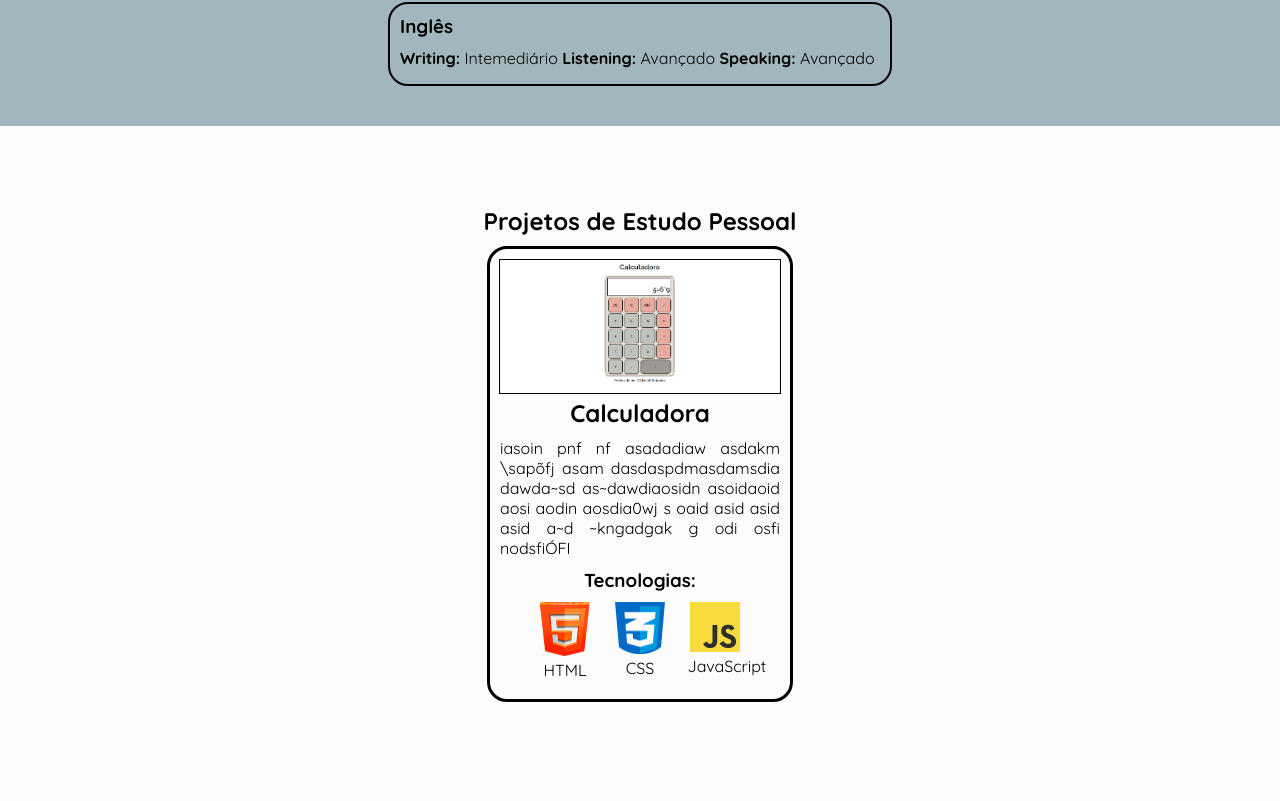
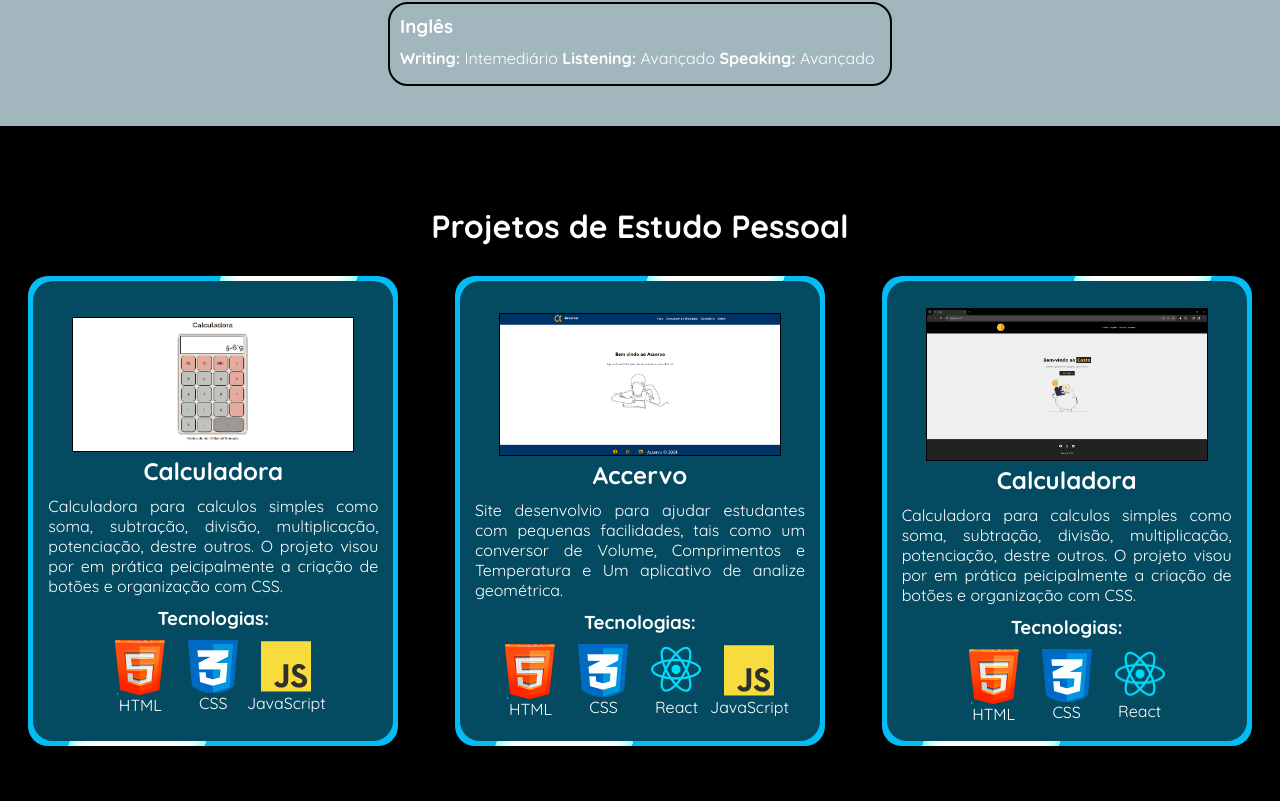
Before and after one commit to daniel-trindade/portfolio, a React (Create React App) app: page / in a window 1280 px wide. Shown: the part 2319-3120 px from the top of the page. Built offline with nearby package versions, Linux system fonts and the light colour scheme; a web font is replaced by a local one.

Commit message:
primeira Finalização

```diff
--- a/src/components/NavBar.jsx
+++ b/src/components/NavBar.jsx
@@ -1,6 +1,6 @@
 import styles from './NavBar.module.css'
 
-const NavBar = ({anchor}) =>{
+const NavBar = () =>{
   return(
     <nav className={styles.navBar}>
       <ul>
--- a/src/components/NavBar.module.css
+++ b/src/components/NavBar.module.css
@@ -50,12 +50,6 @@
   box-shadow: inset 0 0 32px #14fff1, 0 0 32px #14fff1;
 }
 
-.progress{
-  color: #fff;
-  font-size: 50pt;
-  text-shadow: 0 0 10px #03bcf4;
-}
-
 @keyframes progress{
   from{
     scale: 0 1;
--- a/src/components/ProjectBox.jsx
+++ b/src/components/ProjectBox.jsx
@@ -5,7 +5,8 @@ import ImgCall from './ImgCall'
 const ProjectBox = ({img, title, description, techs}) => {
 
   return(
-    <div className={styles.slideContainer}>
+    <div className={styles.container}>
+      <div className={styles.content}>
         <img src={img} alt="Imagem de capa do projeto" />
         <h2>{title}</h2>
         <p>{description}</p>
@@ -19,6 +20,7 @@ const ProjectBox = ({img, title, description, techs}) => {
           ))}
         </ul>
       </div>
+    </div>
   )
 }
 
--- a/src/components/ProjectBox.module.css
+++ b/src/components/ProjectBox.module.css
@@ -1,17 +1,46 @@
-.slideContainer{
-  width: 300px;
+.container{
+  width: 350px;
   height: 450px;
-  border: 3px solid black;
+  padding: 10px;
   border-radius: 20px;
+  background-color: #03bcf4;
+  overflow: hidden;
+  position: relative;
+  display: flex;
+  flex-direction: column;
+  align-items: center;
+  justify-content: center;
 }
 
-.slideContainer img{
+.container::before{
+  content: "";
+  width: 130px;
+  height: 140%;
+  background-color: #fff;
+  box-shadow: inset 0 0 20px #14fff1;
+  animation: animate 4s linear infinite;
+  position: absolute;
+}
+
+.container::after{
+  content: "";
+  inset: 5px;
+  background-color: rgb(4, 75, 97);
+  border-radius: 20px;
+  position: absolute;
+}
+
+.content{
+  z-index: 10;
+}
+
+.container img{
   width: 280px;
   margin-top: 10px;
   border: 1px solid black;
 }
 
-.slideContainer p{
+.container p{
   text-align: justify;
   padding: 10px;
 }
@@ -24,10 +53,24 @@
 }
 
 .listItem{
-  width: 55px;
+  width: 53px;
+  display: flex;
+  flex-direction: column;
+  align-items: center;
   margin: 0 10px;
 }
 
 .listItem :only-child{
   border: none;
 }
+
+
+
+@keyframes animate{
+  0%{
+    transform: rotate(0deg);
+  }
+  100%{
+    transform: rotate(360deg);
+  }
+}
--- a/src/components/Projects.jsx
+++ b/src/components/Projects.jsx
@@ -1,19 +1,38 @@
 import styles from './Projects.module.css'
 import ProjectBox from './ProjectBox'
-import costsImg from '../imgs/projs/calculadora/calculadora1.PNG'
+import calcImg from '../imgs/projs/calculadora/calculadora1.PNG'
+import costImg from '../imgs/projs/costs/costs1.PNG'
+import accervoImg from '../imgs/projs/accervo/acervo1.PNG'
 
 const Projects = () =>{
 
   return(
     <div className={styles.projectsContainer}>
       <h2 className={styles.sectionTitle}>Projetos de Estudo Pessoal</h2>
+      <div className={styles.projects}>
 
-      <ProjectBox
-        img={costsImg}
-        title="Calculadora"
-        description="iasoin pnf nf asadadiaw asdakm \sapõfj asam dasdaspdmasdamsdia dawda~sd as~dawdiaosidn asoidaoid aosi aodin aosdia0wj s oaid asid asid asid a~d  ~kngadgak g odi osfi nodsfiÓFI"
-        techs={["HTML", "CSS", "JavaScript"]}
-      />
+        <ProjectBox
+          img={calcImg}
+          title="Calculadora"
+          description="Calculadora para calculos simples como soma, subtração, divisão, multiplicação, potenciação, destre outros. O projeto visou por em prática peicipalmente a criação de botões e organização com CSS."
+          techs={["HTML", "CSS", "JavaScript"]}
+        />
+
+        <ProjectBox
+          img={accervoImg}
+          title="Accervo"
+          description="Site desenvolvio para ajudar estudantes com pequenas facilidades, tais como um conversor de Volume, Comprimentos e Temperatura e Um aplicativo de analize geométrica."
+          techs={["HTML", "CSS", "React", "JavaScript"]}
+        />
+
+        <ProjectBox
+          img={costImg}
+          title="Calculadora"
+          description="Calculadora para calculos simples como soma, subtração, divisão, multiplicação, potenciação, destre outros. O projeto visou por em prática peicipalmente a criação de botões e organização com CSS."
+          techs={["HTML", "CSS", "React"]}
+        />
+      </div>
+
     </div>
   )
 }
--- a/src/components/Projects.module.css
+++ b/src/components/Projects.module.css
@@ -1,3 +1,7 @@
+*{
+  color: #fff;
+}
+
 .projectsContainer{
   width: 100%;
   height: 100%;
@@ -7,6 +11,16 @@
 }
 
 .sectionTitle{
+  font-size: 24pt;
   margin-top: 80px;
-  margin-bottom: 10px;
+  margin-bottom: 30px;
 }
+
+.projects{
+  width: 100%;
+  height: 100%;
+  display: flex;
+  align-items: center;
+  justify-content: space-around;
+
+}
--- a/src/pages/HomePage.module.css
+++ b/src/pages/HomePage.module.css
@@ -157,4 +157,5 @@
 .projects{
   width: 100%;
   min-height: 100vh;
+  background-color: #000;
 }
```
Also changed, not shown: src/imgs/logos/JavaScript.png, src/imgs/logos/React.png. Lines whose indentation alone changed are shown as unchanged.
